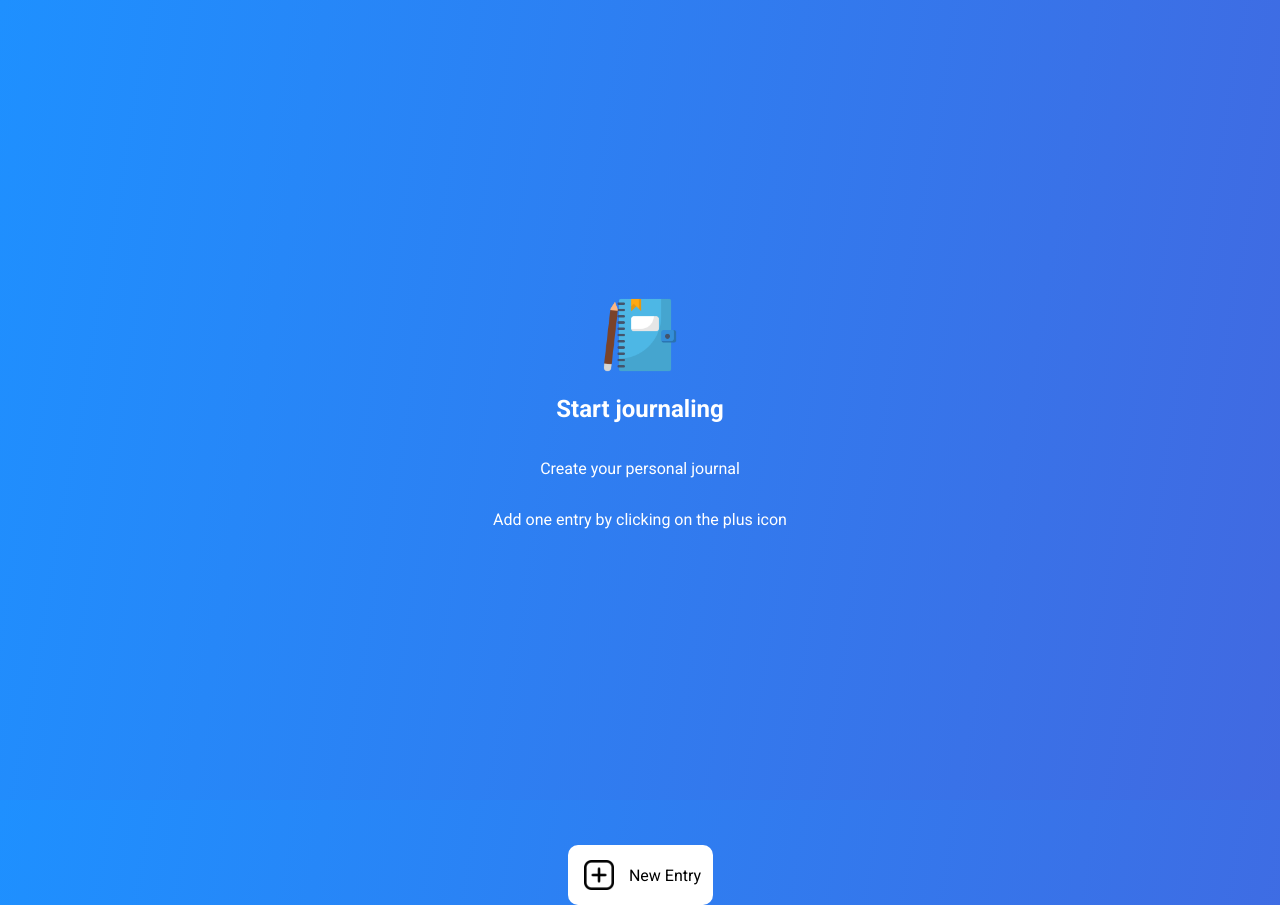
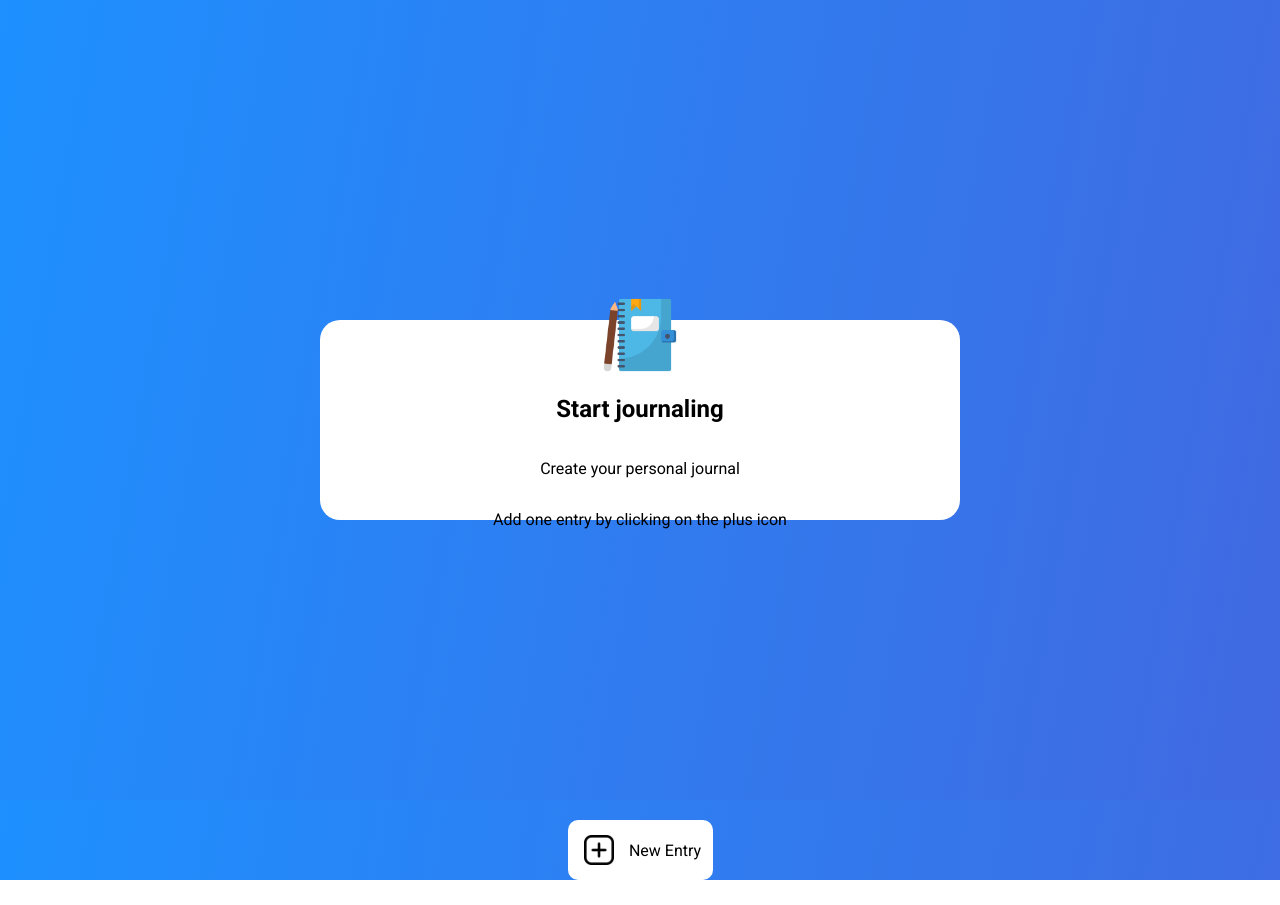
Before and after one commit to schmenniooo/Journal_IO, a React (Vite) app: page / in a window 1280 px wide. After the commit the page ends 880 px from the top, so only its background shows below. Built offline with nearby package versions, Linux system fonts and the light colour scheme.

Commit message:
better design for defaultMain

```diff
--- a/src/components/DefaultMain/default.css
+++ b/src/components/DefaultMain/default.css
@@ -5,7 +5,11 @@
     flex-direction: column;
     justify-content: center;
     align-items: center;
-    width: 100%;
+    width: 50%;
+    height: 25%;
+    border-radius: 20px;
+    background: white;
+    color: black;
 }
 
 .logo {
```
